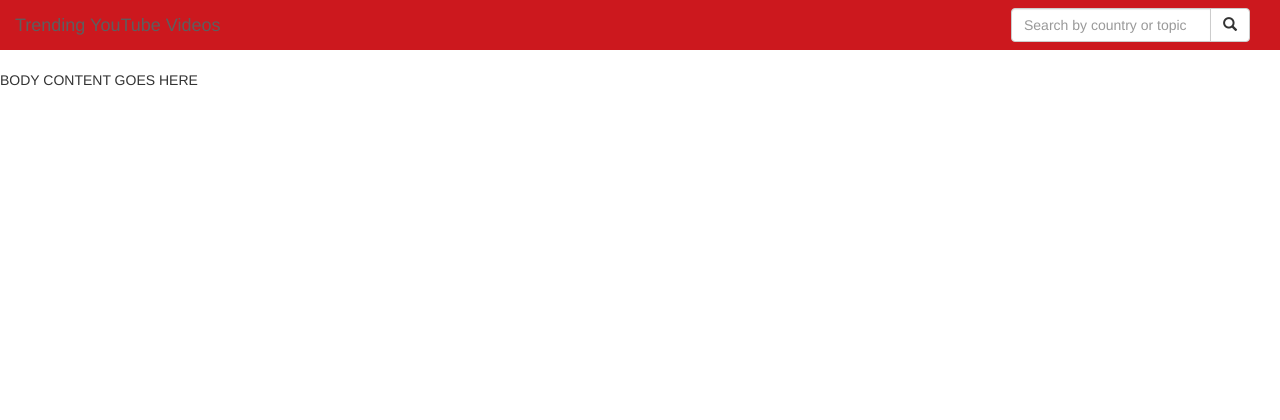
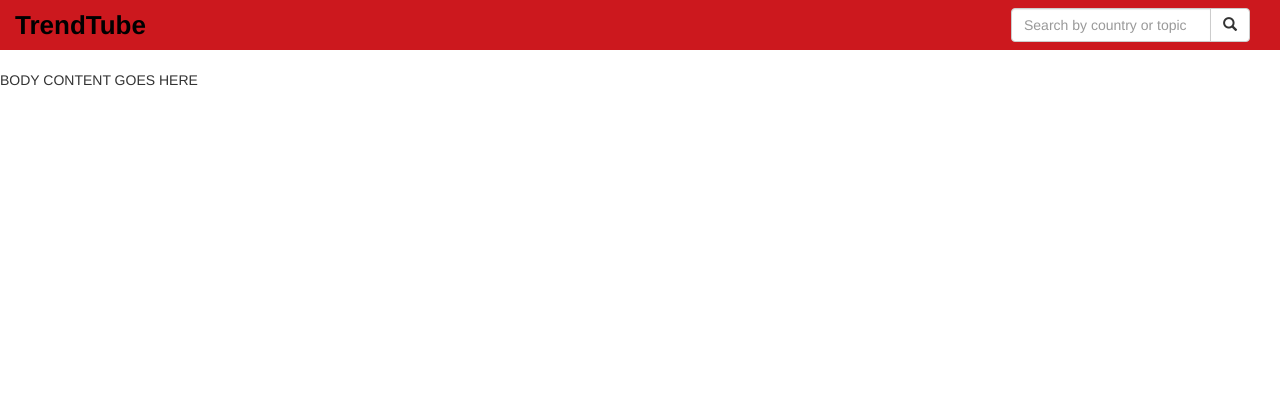
Before and after one commit to Afraysse/spectra_project, a Python web app: template templates/base.html in a window 1280 px wide. Shown: the top 420 px of the page. Run offline with Jinja, Linux system fonts and the light colour scheme; the template is opened without the code that fills it, so the values that code supplies are empty; some libraries are stand-ins or nearby versions.

Commit message:
Add style to logo text

```diff
--- a/static/css/styles.css
+++ b/static/css/styles.css
@@ -9,6 +9,15 @@
 
 .navbar-default .navbar-brand {
     color: #FFFFFF;
+}
+
+.navbar-default .navbar-brand:hover {
+    color: #000000;
+}
+
+.navbar-brand {
+    font-weight: bold;
+    font-size: 26px;
 }
 
 #searchbox {
--- a/templates/base.html
+++ b/templates/base.html
@@ -35,7 +35,7 @@
           <span class="icon-bar"></span>
           <span class="icon-bar"></span>
         </button>
-        <a class="navbar-brand" href="/">Trending YouTube Videos</a>
+        <a class="navbar-brand" href="/">TrendTube</a>
       </div>
 
       <!-- Collect the nav links, forms, and other content for toggling -->
```
